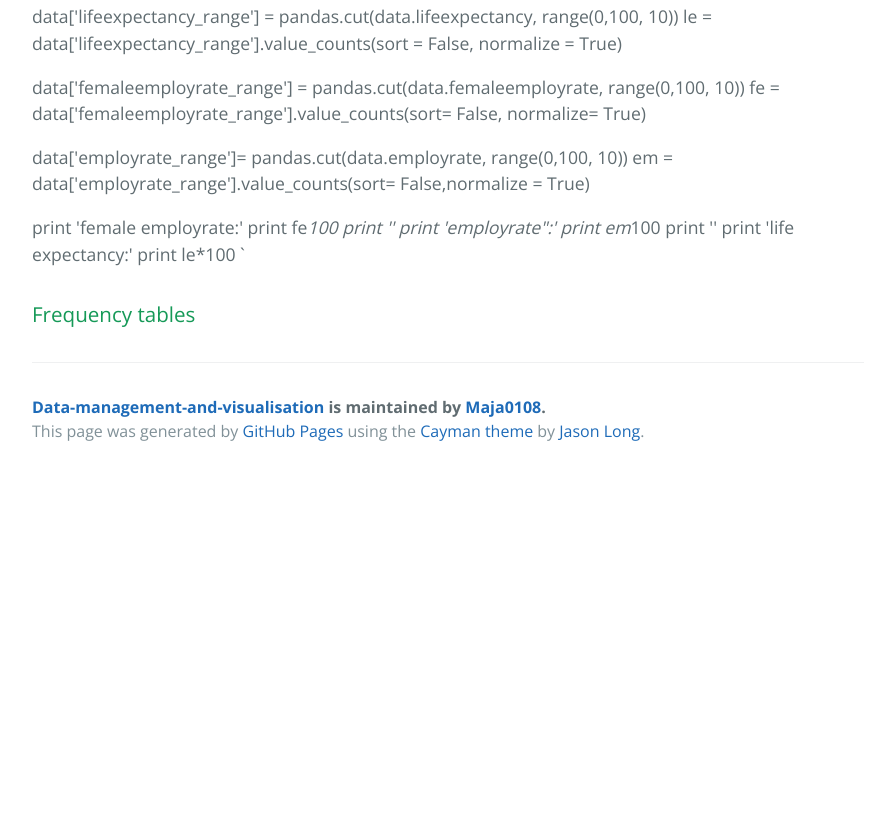
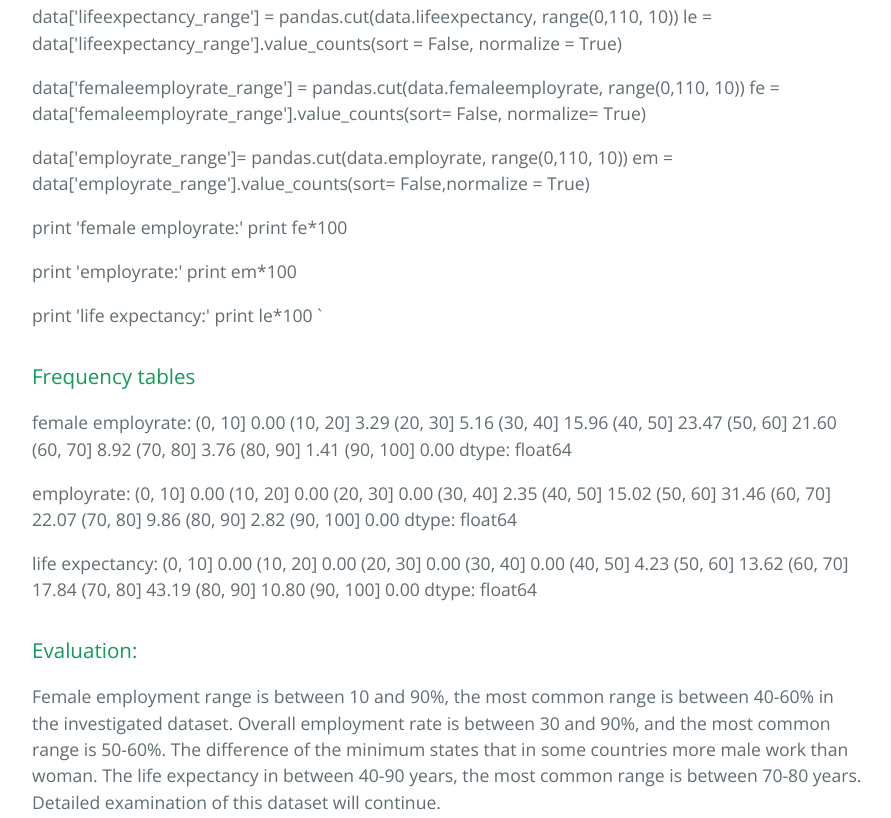
Before and after one commit to Maja0108/Data-Management-and-Visualisation, a plain HTML site: page index.html in a window 1280 px wide. Shown: the part 2151-2969 px from the top of the page, without its empty margins (192-1083 px from the left). Before the commit the page ends 2626 px from the top, so only its background shows below. Drawn offline with nearby package versions, Linux system fonts and the light colour scheme.

```diff
--- a/index.html
+++ b/index.html
@@ -88,26 +88,71 @@
 <h4>
 <a id="frequency-counts" class="anchor" href="#frequency-counts" aria-hidden="true"><span class="octicon octicon-link"></span></a>frequency counts</h4>
 
-<p>data['lifeexpectancy_range'] = pandas.cut(data.lifeexpectancy, range(0,100, 10))
+<p>data['lifeexpectancy_range'] = pandas.cut(data.lifeexpectancy, range(0,110, 10))
 le = data['lifeexpectancy_range'].value_counts(sort = False, normalize = True)</p>
 
-<p>data['femaleemployrate_range'] = pandas.cut(data.femaleemployrate, range(0,100, 10))
+<p>data['femaleemployrate_range'] = pandas.cut(data.femaleemployrate, range(0,110, 10))
 fe = data['femaleemployrate_range'].value_counts(sort= False, normalize= True)</p>
 
-<p>data['employrate_range']= pandas.cut(data.employrate, range(0,100, 10))
+<p>data['employrate_range']= pandas.cut(data.employrate, range(0,110, 10))
 em = data['employrate_range'].value_counts(sort= False,normalize = True)</p>
 
 <p>print 'female employrate:'
-print fe<em>100
-print ''
-print 'employrate":'
-print em</em>100
-print ''
-print 'life expectancy:'
+print fe*100</p>
+
+<p>print 'employrate:'
+print em*100</p>
+
+<p>print 'life expectancy:'
 print le*100 `</p>
 
 <h3>
 <a id="frequency-tables" class="anchor" href="#frequency-tables" aria-hidden="true"><span class="octicon octicon-link"></span></a>Frequency tables</h3>
+
+<p>female employrate:
+(0, 10]      0.00
+(10, 20]     3.29
+(20, 30]     5.16
+(30, 40]    15.96
+(40, 50]    23.47
+(50, 60]    21.60
+(60, 70]     8.92
+(70, 80]     3.76
+(80, 90]     1.41
+(90, 100]    0.00
+dtype: float64</p>
+
+<p>employrate:
+(0, 10]      0.00
+(10, 20]     0.00
+(20, 30]     0.00
+(30, 40]     2.35
+(40, 50]    15.02
+(50, 60]    31.46
+(60, 70]    22.07
+(70, 80]     9.86
+(80, 90]     2.82
+(90, 100]    0.00
+dtype: float64</p>
+
+<p>life expectancy:
+(0, 10]      0.00
+(10, 20]     0.00
+(20, 30]     0.00
+(30, 40]     0.00
+(40, 50]     4.23
+(50, 60]    13.62
+(60, 70]    17.84
+(70, 80]    43.19
+(80, 90]    10.80
+(90, 100]    0.00
+dtype: float64</p>
+
+<h3>
+<a id="evaluation" class="anchor" href="#evaluation" aria-hidden="true"><span class="octicon octicon-link"></span></a>Evaluation:</h3>
+
+<p>Female employment range is between 10 and 90%, the most common range is between 40-60% in the investigated dataset. Overall employment rate is between 30 and 90%, and the most common range is 50-60%. The difference of the minimum states that in some countries more male work than woman. The life expectancy in between 40-90 years, the most common range is between 70-80 years.
+Detailed examination of this dataset will continue.</p>
 
       <footer class="site-footer">
         <span class="site-footer-owner"><a href="https://github.com/Maja0108/Data-Management-and-Visualisation">Data-management-and-visualisation</a> is maintained by <a href="https://github.com/Maja0108">Maja0108</a>.</span>
```
Also changed, not shown: params.json (+1 -1 lines).
